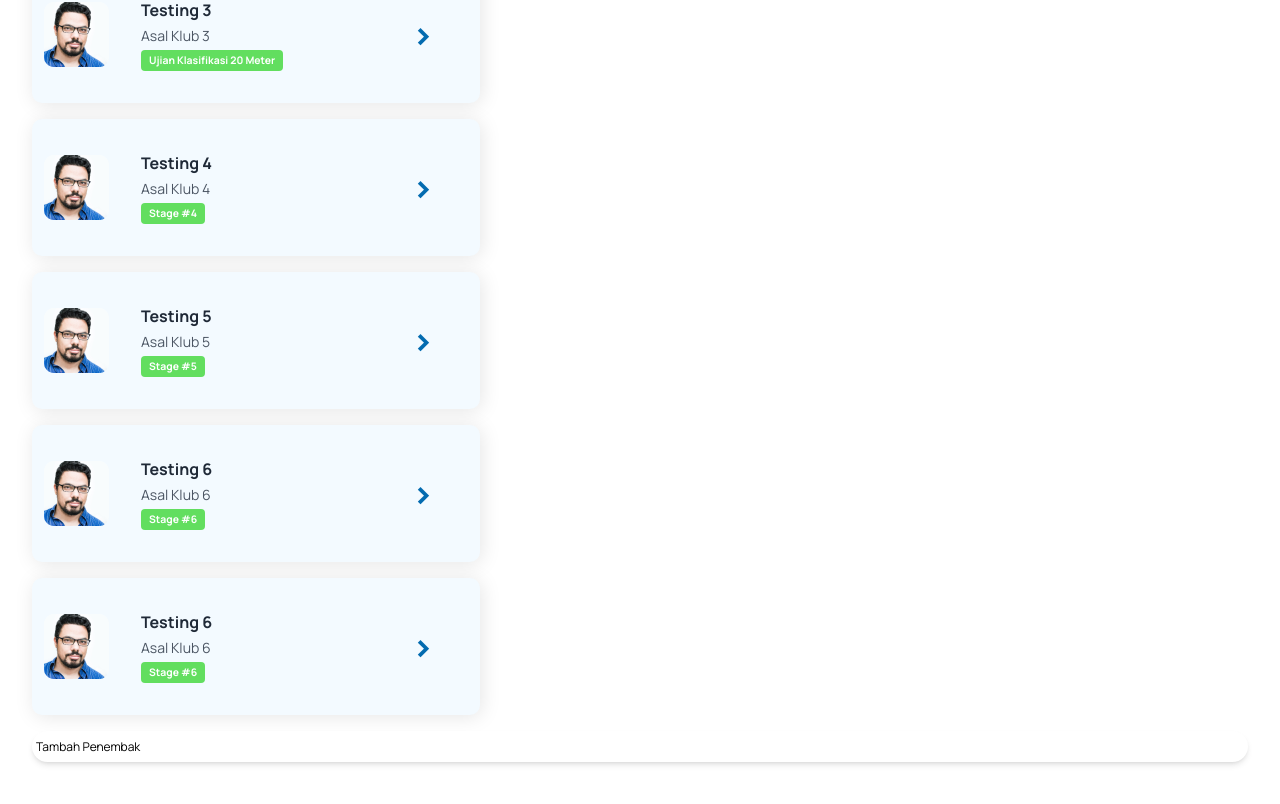
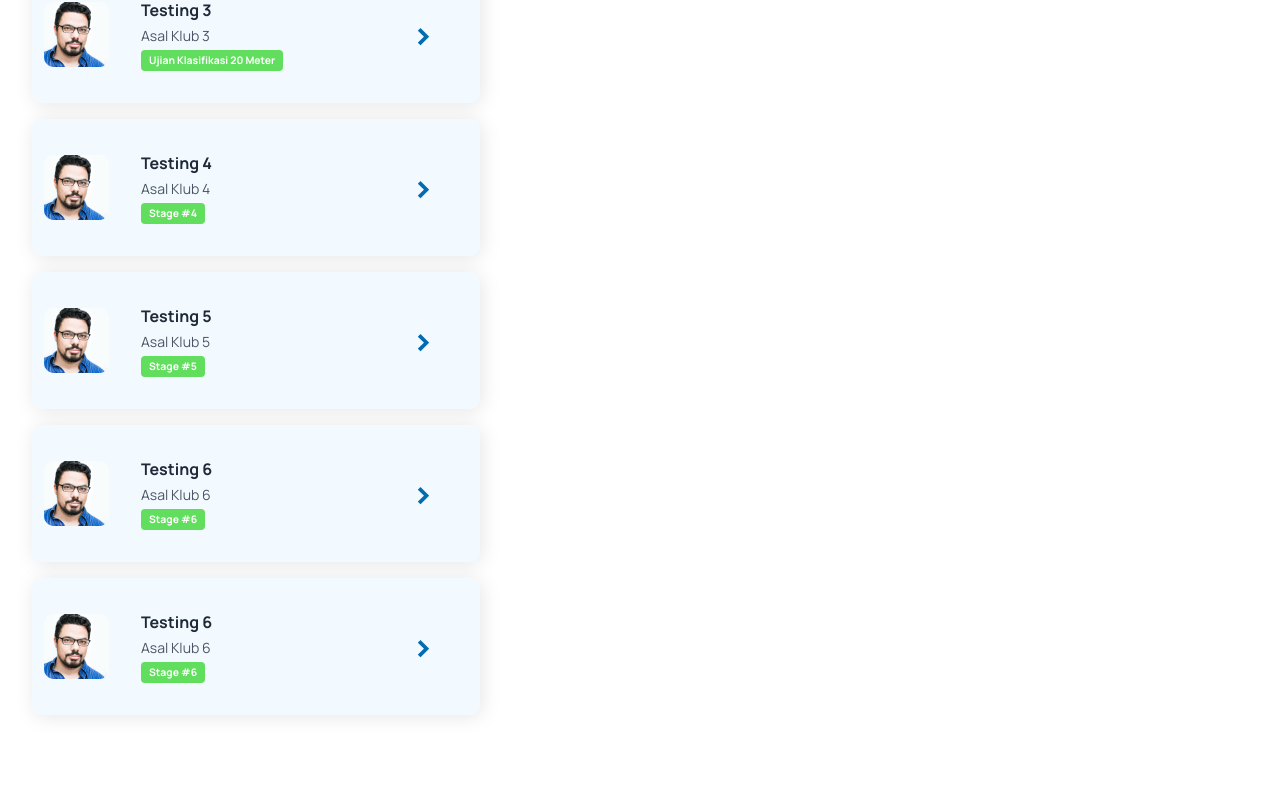
Before and after one commit to zidane-arkan/perbakin-pwa, a React (Vite) app: page /penguji in a window 1280 px wide. Shown: the part 656-1460 px from the top of the page. Built offline with nearby package versions, Linux system fonts and the light colour scheme.

Commit message:
Change auth access for penembak

```diff
--- a/src/layout/admin/tabs/Penembak.tsx
+++ b/src/layout/admin/tabs/Penembak.tsx
@@ -1,8 +1,8 @@
 import React from 'react'
 import PenembakAdmin from '../../pages/Penembak'
-const Penembak = () => {
+const Penembak = (props : any) => {
     return (
-        <PenembakAdmin />
+        <PenembakAdmin statusAuth={props.statusAuth} />
     )
 }
 
--- a/src/layout/pages/Penembak.tsx
+++ b/src/layout/pages/Penembak.tsx
@@ -2,7 +2,11 @@ import React from 'react'
 import { Layout, LayoutChild } from '../../components/Layout'
 import { CardPenembak } from '../../components/ui/Card';
 import { Link } from 'react-router-dom';
-const Penembak = (props: any) => {
+type Props = {
+    classname?: string | any;
+    statusAuth?: boolean;
+}
+const Penembak = (props: Props) => {
     const classname = `${props.classname} rounded-3xl`;
     return (
         <>
@@ -18,9 +22,9 @@ const Penembak = (props: any) => {
                     <CardPenembak penembak="Testing 5" klub="Asal Klub 5" stage={'Stage #5'} pengprov={'Pengprov 1'} penguji={'Penguji 1'} />
                     <CardPenembak penembak="Testing 6" klub="Asal Klub 6" stage={'Stage #6'} pengprov={'Pengprov 1'} penguji={'Penguji 1'} />
                     <CardPenembak penembak="Testing 6" klub="Asal Klub 6" stage={'Stage #6'} pengprov={'Pengprov 1'} penguji={'Penguji 1'} />
-                    <Link className='flex pl-1 bg-white shadow-md pr-16 py-2 rounded-full' to='/admin/admindashboard/tambahpenembak'>
+                    {props.statusAuth && <Link className='flex pl-1 bg-white shadow-md pr-16 py-2 rounded-full' to='/admin/admindashboard/tambahpenembak'>
                         <span className='font-xl'>Tambah Penembak</span>
-                </Link>
+                    </Link>}
                 </LayoutChild>
             </Layout>
         </>
--- a/src/layout/routes/Admin.tsx
+++ b/src/layout/routes/Admin.tsx
@@ -28,7 +28,7 @@ const Admin = () => {
             <Routes>
                 <Route path='/' element={<Dashboard />} >
                     <Route path='admindashboard' element={<DashboardAdmin />} />
-                    <Route path='penembak' element={<Penembak />} />
+                    <Route path='penembak' element={<Penembak statusAuth={true} />} />
                     <Route path='penguji' element={<Penguji userPenguji={userPenguji} />} />
                 </Route>
                 {/* Route Tambah */}
```
